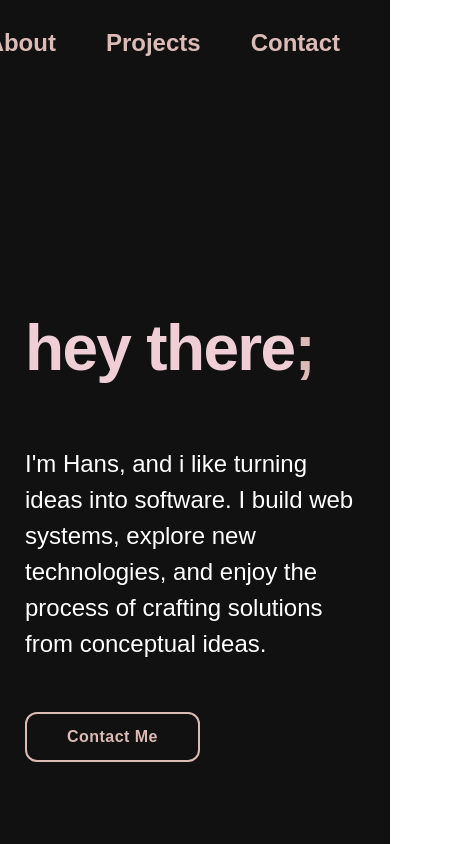
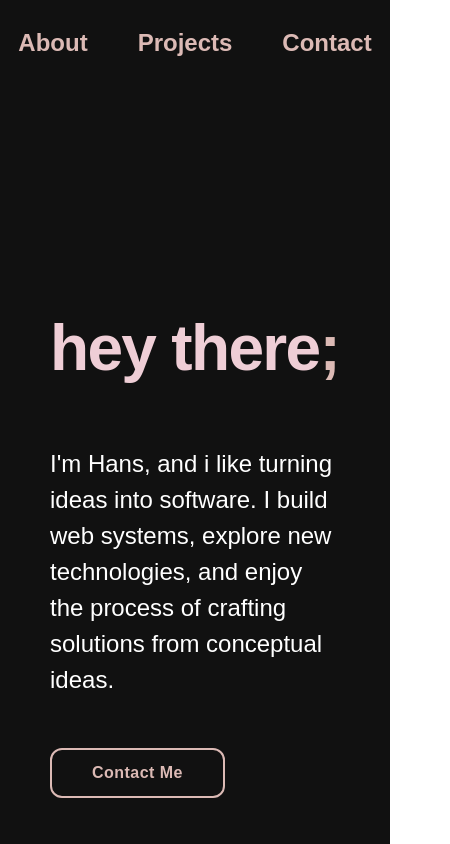
Before and after one commit to hbubante/Portfolio, a React app: page / in a window 390 px wide. Shown: the top 844 px of the page, 450 px wide, since content can reach past the window. Built offline with nearby package versions, Linux system fonts and the light colour scheme; the HTML template or start-up script is replaced by a standard one.

Commit message:
More responsivenesss

```diff
--- a/src/App.tsx
+++ b/src/App.tsx
@@ -39,7 +39,7 @@ function App() {
             justify-start
             items-center
             gap-[500px]
-            px-[25px]
+            px-[50px]
             pb-[200px]
             min-h-screen
             bg-background
@@ -51,7 +51,8 @@ function App() {
                 z-50
                 flex
                 flex-row
-                justify-end
+                justify-center
+                sm:justify-end
                 items-center
                 gap-[50px]
                 w-full
@@ -323,7 +324,8 @@ function App() {
                         className="
                             relative
                             overflow-hidden
-                            w-[425px]
+                            w-[375px]
+                            sm:w-[425px]
                             md:w-[475px]
                             xl:w-[550px]
                             h-[300px]
@@ -391,7 +393,8 @@ function App() {
                         className="
                             relative
                             overflow-hidden
-                            w-[425px]
+                            w-[375px]
+                            sm:w-[425px]
                             md:w-[475px]
                             xl:w-[550px]
                             h-[300px]
@@ -459,7 +462,8 @@ function App() {
                         className="
                             relative
                             overflow-hidden
-                            w-[425px]
+                            w-[375px]
+                            sm:w-[425px]
                             md:w-[475px]
                             xl:w-[550px]
                             h-[300px]
@@ -527,7 +531,8 @@ function App() {
                         className="
                             relative
                             overflow-hidden
-                            w-[425px]
+                            w-[375px]
+                            sm:w-[425px]
                             md:w-[475px]
                             xl:w-[550px]
                             h-[300px]
@@ -595,7 +600,8 @@ function App() {
                         className="
                             relative
                             overflow-hidden
-                            w-[425px]
+                            w-[375px]
+                            sm:w-[425px]
                             md:w-[475px]
                             xl:w-[550px]
                             h-[300px]
```
